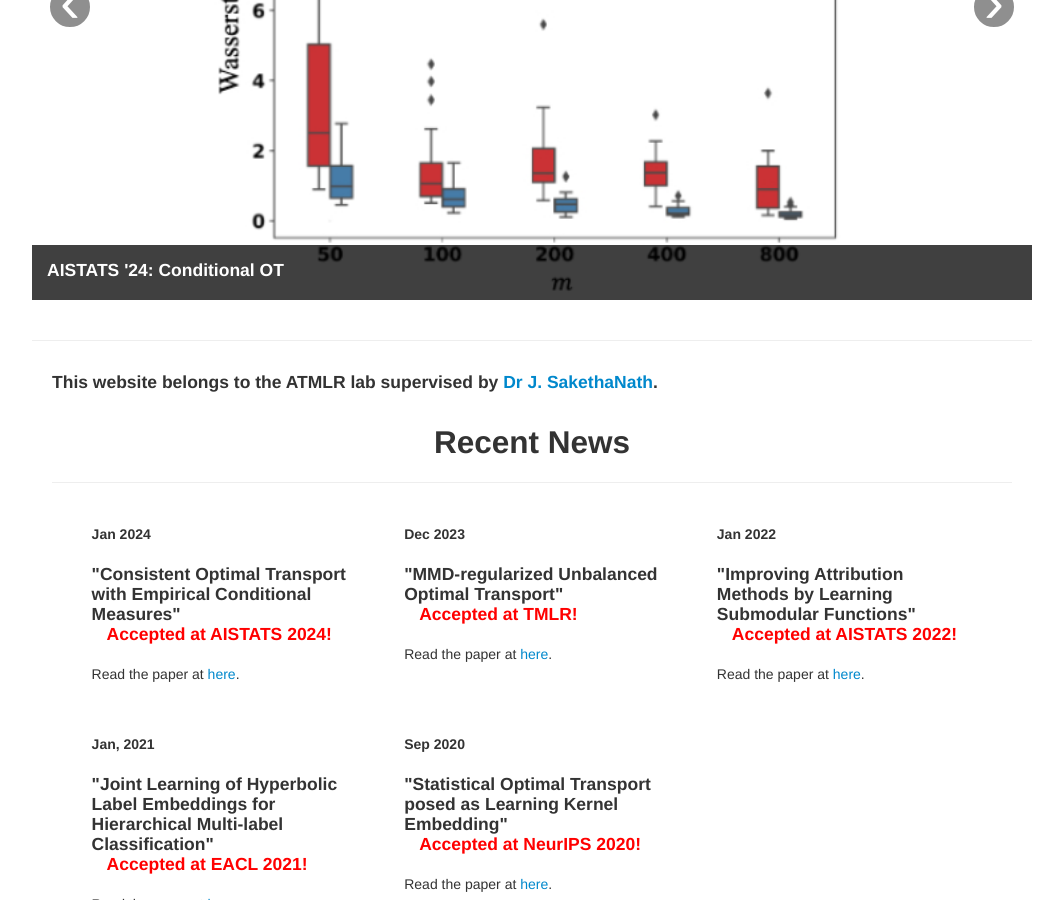
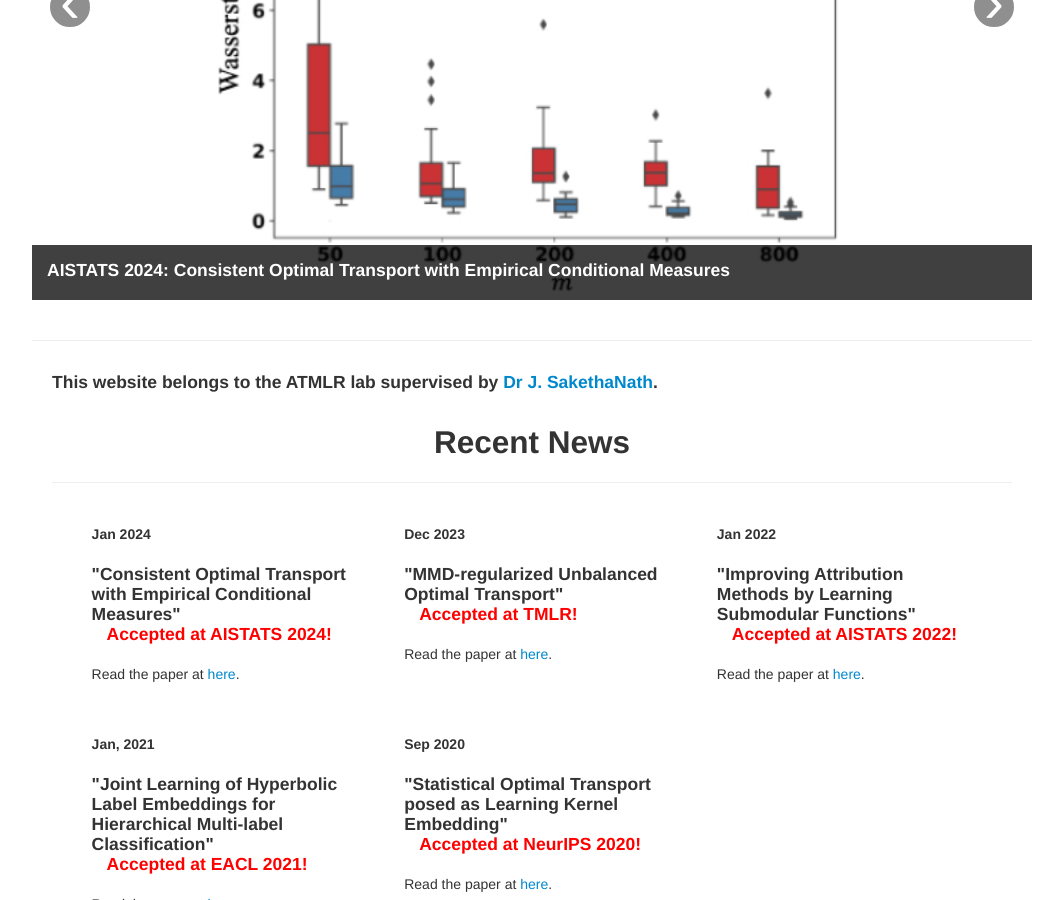
Before and after one commit to atmlr-lab/atmlr-lab.github.io, a Jekyll site: the page built from index.md, in a window 1280 px wide and 900 px high, scrolled down 426 px. Shown: the whole window, without its empty margins (108-1171 px from the left). Built offline with Jekyll 4.4.1, drawn with Linux system fonts in a browser that asks for light colours.

Commit message:
Updated carousel captions

```diff
--- a/index.md
+++ b/index.md
@@ -19,7 +19,7 @@
                   <div class="item">
                      <img src="images/cot.jpg" class="carousel-image" alt="">
                      <div class="carousel-caption">
-                        <h4>AISTATS '24: Conditional OT</h4>
+                        <h4>AISTATS 2024: Consistent Optimal Transport with Empirical Conditional Measures</h4>
                         <!-- -->
                         <p></p>
                      </div>
@@ -27,7 +27,7 @@
                   <div class="item">
                      <img src="images/uot.jpg" class="carousel-image" alt="">
                      <div class="carousel-caption">
-                        <h4>TMLR '24: MMD-Regularized UOT</h4>
+                        <h4>TMLR 2024: MMD-Regularized Unbalanced Optimal Transport</h4>
                         <!-- -->
                         <p></p>
                      </div>
```
